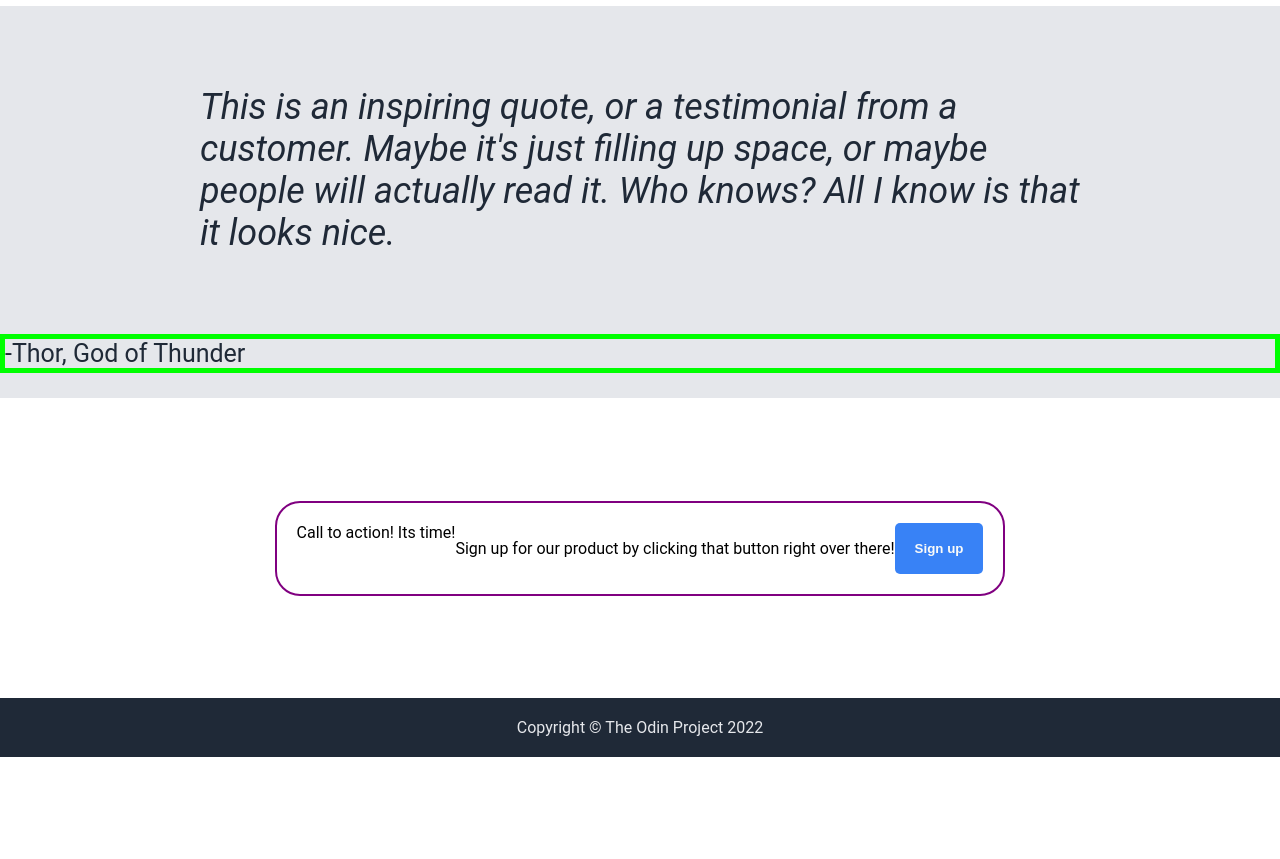
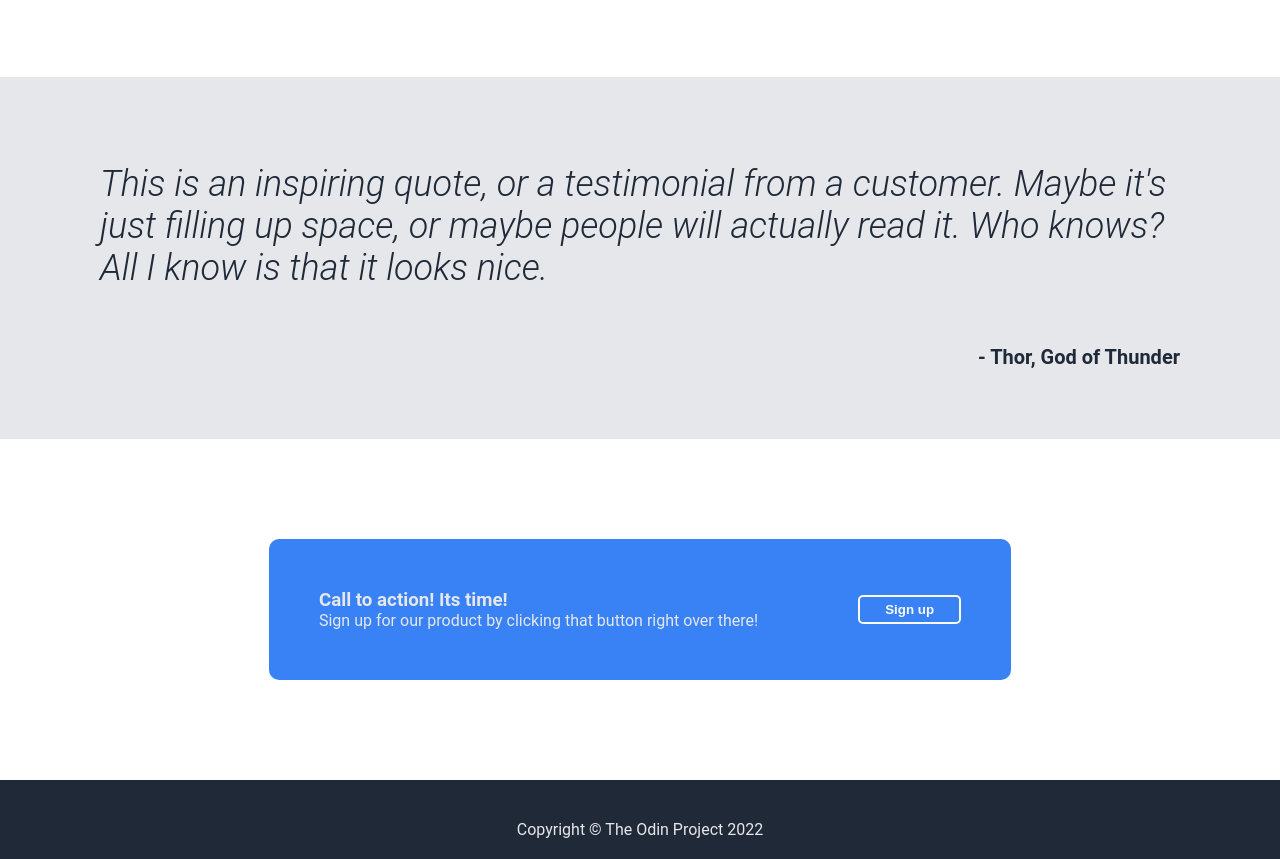
Before and after one commit to Dillind/Landing-Page-Project, a plain HTML site: page index.html in a window 1280 px wide. Shown: the part 785-1644 px from the top of the page. Before the commit the page ends 1542 px from the top, so only its background shows below. Drawn offline with Linux system fonts and the light colour scheme.

Commit message:
Completed Section 4: Call to Action Card with Button.
This was an interesting one. Definitely the easiest of the sections, but I still enjoyed doing it nonetheless.

```diff
--- a/index.html
+++ b/index.html
@@ -87,30 +87,35 @@
         </div>-->
 
         <!--Section 3 of 4-->
-        <div class="third_container">
-            <div class="quote"><i>This is an inspiring quote, or a testimonial from a customer.
+        <div class="quote-wrapper">
+            <div class="third_container">
+                <p class="quote">This is an inspiring quote, or a testimonial from a customer.
                 Maybe it's just filling up space, or maybe people will actually read it.
-                Who knows? All I know is that it looks nice.</i></div>
-            <p class="author">-Thor, God of Thunder</p>
+                Who knows? All I know is that it looks nice.</p>
+                <p class="author">- Thor, God of Thunder</p>
+            </div>
         </div>
 
 
 
 
 
-
         <!--Section 4 of 4-->
-        <div class="fourth_container">
-            <div class="box2">Call to action! Its time!
-                <p>Sign up for our product by clicking that button right over there!</p>
-                <button class="sign-up-button" type="button" alt="Sign up Button">Sign up</button>
+        <div class="call-to-action-wrapper">
+            <div class="fourth_container">
+                <div class="call-to-action-card">
+                    <h3>Call to action! Its time!</h3>
+                    <p class="call-to-action-text">Sign up for our product by clicking that button right over there!</p>
+                </div>
+                <button class="sign-up-button-second" type="button" alt="Sign up Button">Sign up</button>
             </div>
-
         </div>
 
         <!--Footer-->
-        <div class="footer">
+        <div class="footer-wrapper">
+            <div class="footer">
             Copyright &copy; The Odin Project 2022
+            </div>
         </div>
     </body>
     <!--This is where the body ends!-->
--- a/styles.css
+++ b/styles.css
@@ -44,15 +44,16 @@ body {
 
 .header-links a:hover {
     background-color: grey;
+    border-radius: 5px;
+    padding: 5px;
 
 }
 
 .hero {
     display: flex;
-    justify-content: center;
+    justify-content:center;
+    align-items: center;
     margin: 100px;
-    margin-left: 250px;
-    margin-right: 250px;
 
 }
 
@@ -89,10 +90,11 @@ h1 {
 .placeholder {
     display: flex;
     align-items: center;
-    text-align: center;
+    justify-content: center;
     color: white;
     background-color: grey;
-    height: 150px;
+    height: 200px;
+    width: 400px;
     padding: 10px 50px;
 }
 
@@ -117,6 +119,7 @@ h1 {
 
 .image {
     width: 150px;
+    margin-bottom: 50px;
 
 }
 
@@ -124,60 +127,99 @@ h1 {
     border: 5px solid #3882f6;
     border-radius: 8px;
     height: 130px;
-    text-align: center;
-
+    margin-bottom: 10px;
 }
 
 .txt {
     font-size: 18px;
 }
 
+.quote-wrapper {
+    background-color: #E5E7EB;
+
+}
+
+
 .third_container {
-    background-color: #E5E7EB;
+    display: flex;
+    flex-direction: column;
+    justify-content: center;
+    margin: 50px 100px;
+
+
 }
 
 .quote {
+    font-size: 36px;
+    font-weight: 300;
+    color: #1f2937;
+    font-style: italic;
     display: flex;
-    justify-content: center;
-    align-items: center;
-    font-size: 36px;
-    font-style: italic;
-    color: #1f2937;
-    margin: 80px;
-    margin-left: 200px;
-    margin-right: 200px;
 
 }
 
 .author {
-    font-size: 25px;
     color: #1f2937;
+    font-weight: 700;
+    align-self: flex-end;
+    font-size: 20px;
+}
+
+.call-to-action-wrapper {
+    margin: 100px;
     display: flex;
-    border: 5px solid lime;
+    align-items: center;
+    justify-content: center;
+
+
 }
 
 .fourth_container {
     display: flex;
-    height: 300px;
-    justify-content: center;
+    justify-content: space-between;
     align-items: center;
+    background-color:#3882f6;
+    padding: 50px;
+    border-radius: 10px;
+}
+
+
+h3 {
+    color: #E5E7EB;
+    padding: 0;
+    margin: 0;
+}
+
+.call-to-action-text {
+    color: #E5E7EB;
+    padding: 0;
+    margin: 0;
 
 }
 
-.box2 {
-    border: 2px solid purple;
-    display: flex;
-    border-radius: 25px;
-    padding: 20px;
+.sign-up-button-second {
+    background-color: #3882f6;
+    color: #F9FAF8;
+    font-weight: bolder;
+    border: 2px solid #F9FAF8;
+    border-radius: 5px;
+    padding: 5px 25px;
+    margin-left: 100px;
+
+
+
+}
+
+.footer-wrapper {
+    background-color: #1f2937;
 
 }
 
 .footer {
-    margin-top: auto;
     color: #E5E7EB;
-    background-color: #1f2937;
-    overflow: hidden;
     display: flex;
-    justify-content: space-around;
+    justify-content: center;
+    align-items: center;
     padding: 20px;
+    margin-top: 20px;
 }
```
